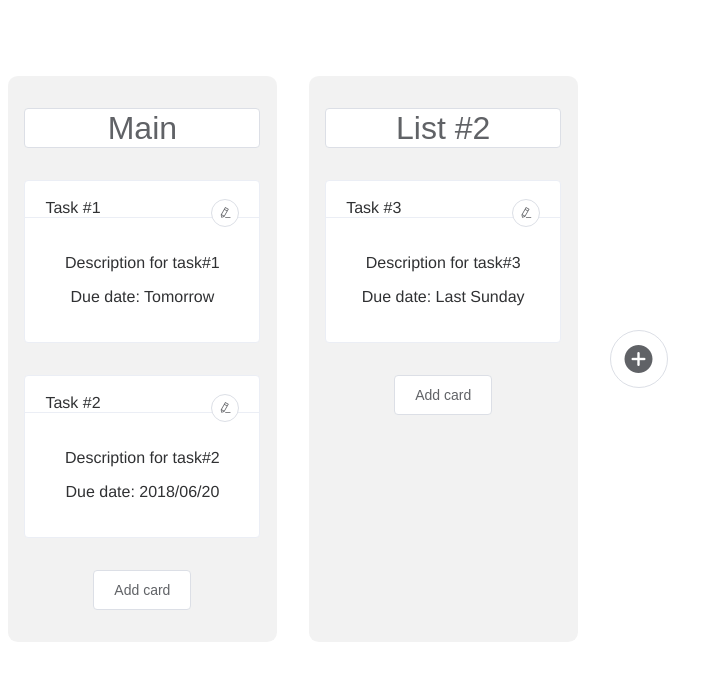
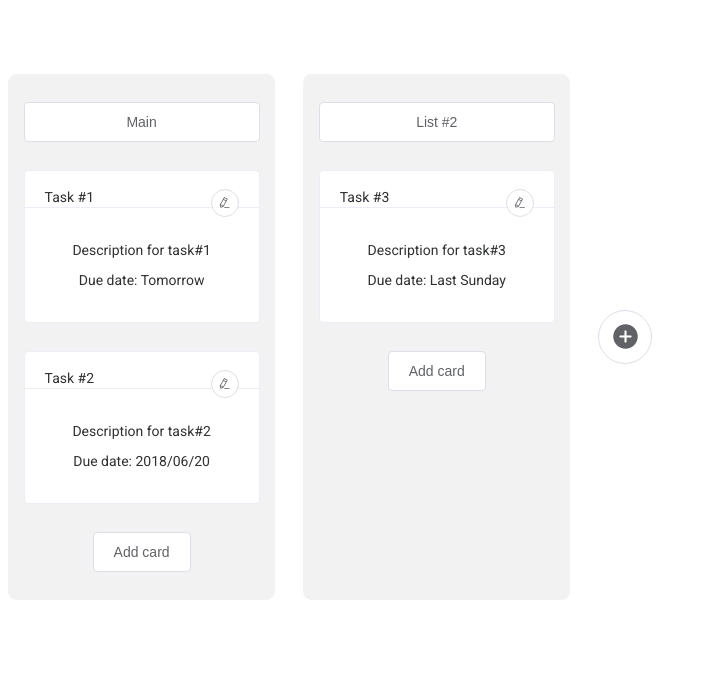
Before and after one commit to BartoszJurkiewicz/vue-task-board, a Vue app: page / in a window 1280 px wide. Shown: the top 680 px of the page, without its empty margins (0-723 px from the left). Built offline with nearby package versions, Linux system fonts and the light colour scheme.

Commit message:
live demo, roboto font

```diff
--- a/public/index.html
+++ b/public/index.html
@@ -6,6 +6,7 @@
     <meta name="viewport" content="width=device-width,initial-scale=1.0">
     <link rel="icon" href="<%= BASE_URL %>favicon.ico">
     <title>vue-task-board</title>
+    <link href="https://fonts.googleapis.com/css?family=Roboto" rel="stylesheet">
   </head>
   <body>
     <noscript>
--- a/src/App.vue
+++ b/src/App.vue
@@ -47,6 +47,9 @@
 </script>
 
 <style lang="scss">
+html {
+  font-size: 14px;
+}
 .fade-enter-active, .fade-leave-active {
   transition: opacity .5s;
 }
@@ -54,7 +57,7 @@
   opacity: 0;
 }
 #app {
-  font-family: 'Avenir', Helvetica, Arial, sans-serif;
+  font-family: 'Roboto', Helvetica, Arial, sans-serif;
   -webkit-font-smoothing: antialiased;
   -moz-osx-font-smoothing: grayscale;
   text-align: center;
@@ -72,6 +75,5 @@
 }
 .el-input__inner {
   text-align: center;
-  font-size: 2rem;
 }
 </style>
--- a/src/main.js
+++ b/src/main.js
@@ -1,7 +1,6 @@
 import Vue from 'vue'
 import App from './App.vue'
 import store from './store'
-import './registerServiceWorker'
 import { Icon, Card, Button, Row, Col, Form, FormItem, Input, Select, Option, DatePicker, Tooltip } from 'element-ui'
 import 'element-ui/lib/theme-chalk/index.css'
 import lang from 'element-ui/lib/locale/lang/en'
--- a/vue.config.js
+++ b/vue.config.js
@@ -1,7 +1,11 @@
 const path = require('path')
 const PrerenderSPAPlugin = require('prerender-spa-plugin')
+if (process.env.NODE_ENV === 'production') {
   module.exports = {
     configureWebpack: {
+      output: {
+        publicPath: './'
+      },
       plugins: [
         new PrerenderSPAPlugin({
           staticDir: path.join(__dirname, '/dist'),
@@ -10,3 +14,4 @@
       ]
     }
   }
+}
```
Also changed, not shown: 1 other file (tests, documents, lock files or other folders). Lines whose indentation alone changed are shown as unchanged.
